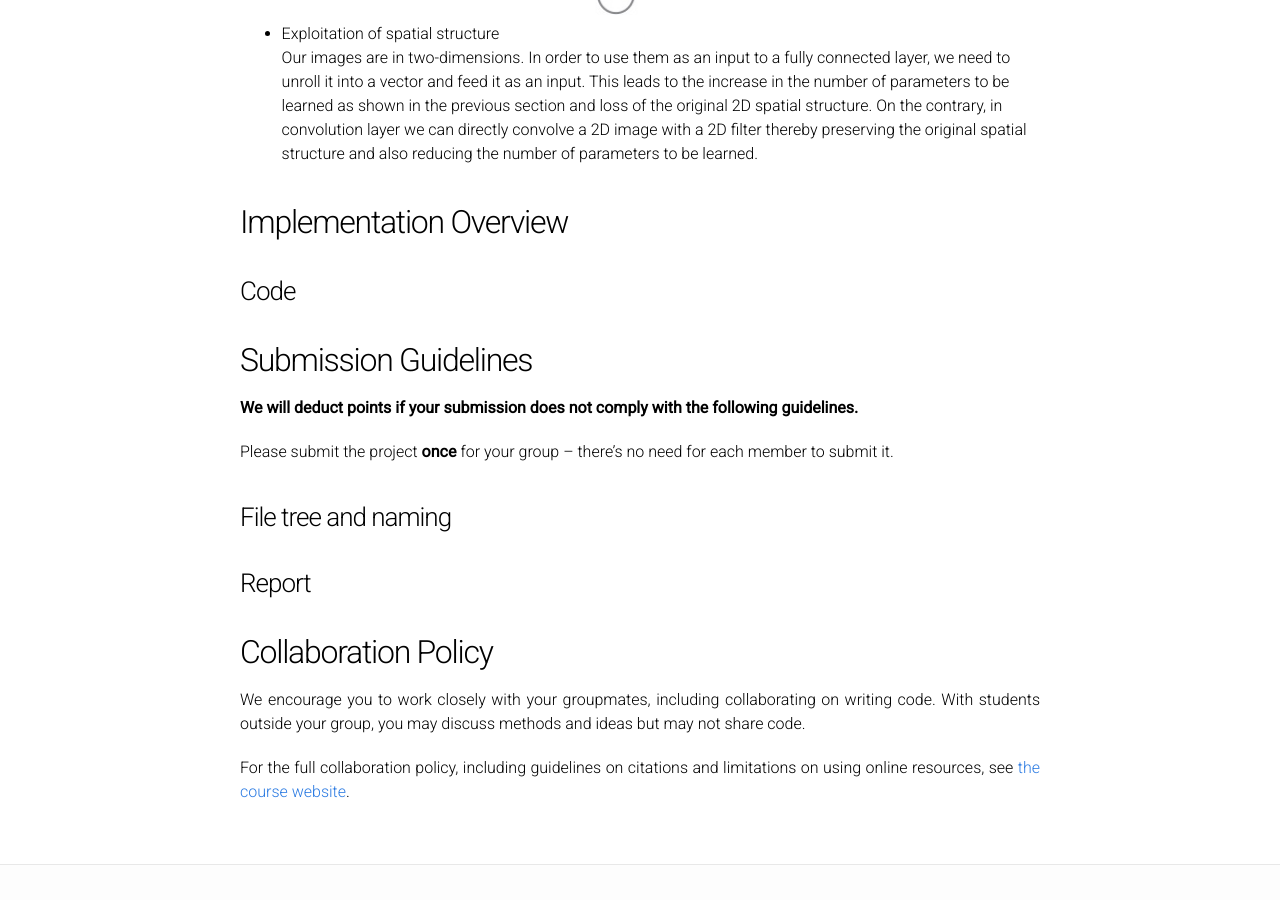
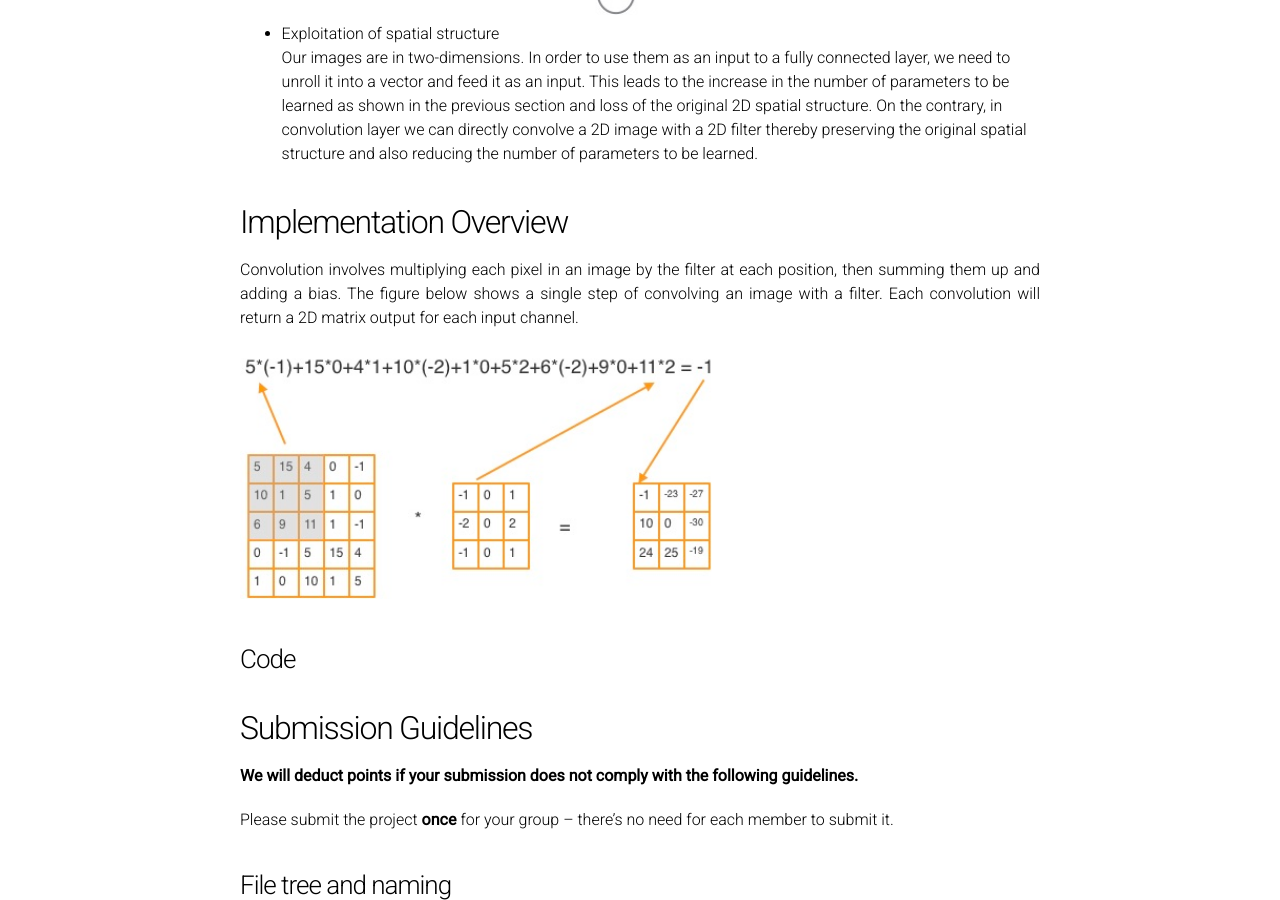
Before and after one commit to cmsc426spring2019/cmsc426spring2019.github.io, a Jekyll site: the page built from project4.md, in a window 1280 px wide and 900 px high, scrolled down 3847 px. Built offline with Jekyll 4.4.1, drawn with Linux system fonts in a browser that asks for light colours.

Commit message:
Update project4.md

```diff
--- a/project4.md
+++ b/project4.md
@@ -84,6 +84,10 @@ Each number in this filter is referred to as a weight. The weights provided in t
 
 <a name='system_overview'></a>
 ## Implementation Overview
+Convolution involves multiplying each pixel in an image by the filter at each position, then summing them up and adding a
+bias. The figure below shows a single step of convolving an image with a filter. Each convolution will return a 2D matrix output for each input channel.
+
+<img src="/assets/proj4/convolution.jpg" width="60%">
 
 ### Code
 
```
